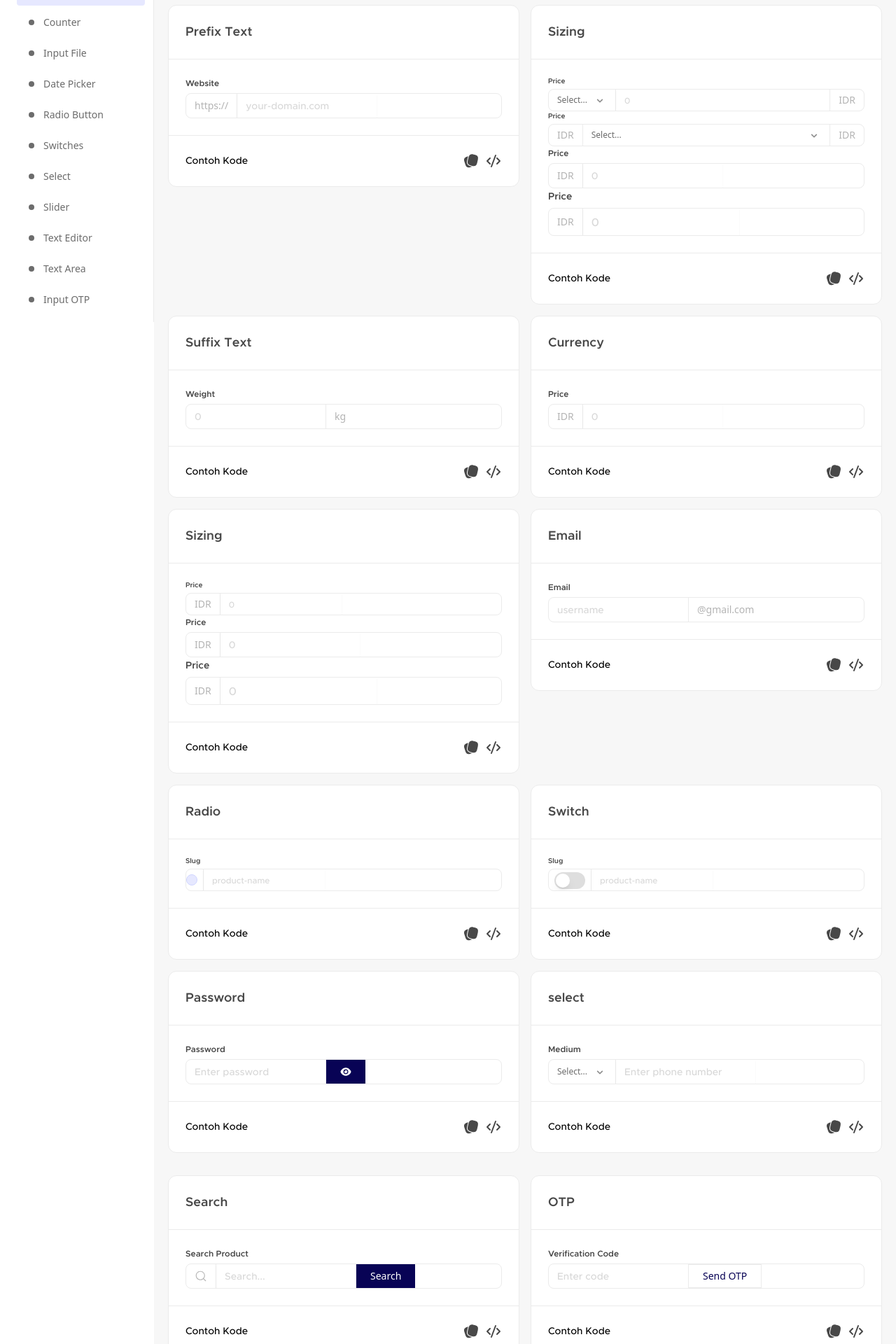
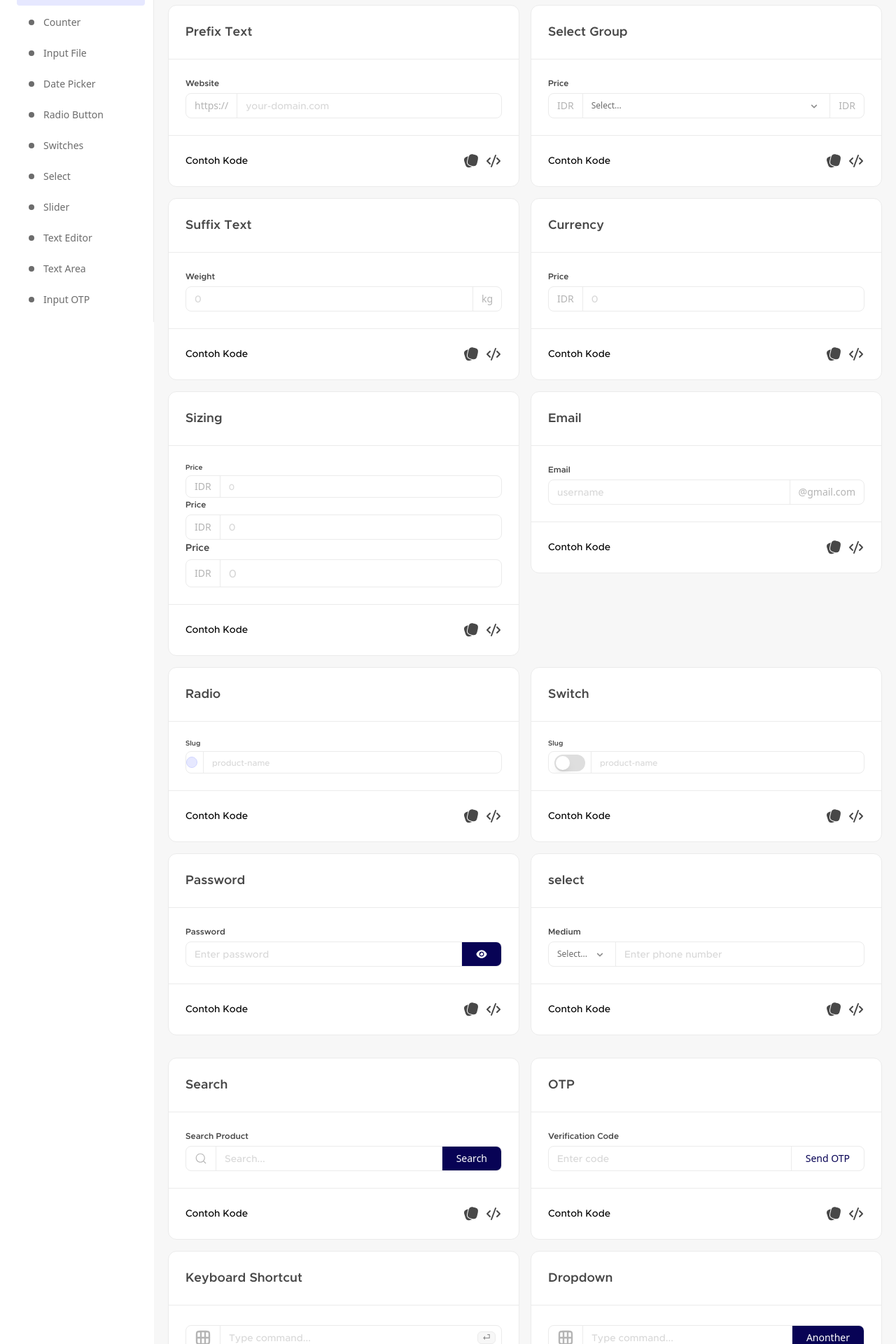
Before and after one commit to metcore/r-kit, a React (Vite) app: page /playground/input-group in a window 1280 px wide. Shown: the part 340-2260 px from the top of the page at 70% size. Built offline with nearby package versions, Linux system fonts and the light colour scheme.

Commit message:
fix: input group

```diff
--- a/src/components/button/button.tsx
+++ b/src/components/button/button.tsx
@@ -88,7 +88,7 @@ export const Button = (props: ButtonProps) => {
     }),
     className,
     'gap-2',
-    inGroup && 'h-full rounded-none'
+    inGroup && 'h-full rounded-none border-0'
   );
 
   let buttonElement: React.ReactNode;
--- a/src/components/input/input-password.tsx
+++ b/src/components/input/input-password.tsx
@@ -1,7 +1,7 @@
 import { useState } from 'react';
 import { Button } from '../button';
 import { Icon } from '../icons';
-import { InputGroup, InputGroupText } from '../input-group';
+import { InputGroup, InputGroupControl, InputGroupText } from '../input-group';
 import { Input, type InputProps } from './input';
 
 export function InputPassword({
@@ -29,12 +29,14 @@ export function InputPassword({
       <InputGroupText>
         <Icon name="lock" />
       </InputGroupText>
+      <InputGroupControl>
         <Input
           type={showPassword ? 'text' : 'password'}
           placeholder="Enter password"
           value={value}
           onChange={onChange}
         />
+      </InputGroupControl>
 
       <Button variant="tertiary" onClick={() => setShowPassword(!showPassword)}>
         <Icon name={showPassword ? 'eye-open' : 'eye'} size={16} />
--- a/src/components/input/input-phone-number.tsx
+++ b/src/components/input/input-phone-number.tsx
@@ -1,5 +1,5 @@
 import { useEffect, useMemo, useState } from 'react';
-import { InputGroup } from '../input-group';
+import { InputGroup, InputGroupControl } from '../input-group';
 import { Input, type InputProps } from './input';
 import { Select, type SelectGroup, type SelectOption } from '../select';
 import countries from '../../assets/countries.json';
@@ -135,6 +135,7 @@ export function InputPhoneNumber({
         renderOption={UserOptionRenderer}
         renderValue={renderValue}
       />
+      <InputGroupControl>
         <Input
           placeholder={placeholder}
           value={value?.value ?? ''}
@@ -142,6 +143,7 @@ export function InputPhoneNumber({
           onChange={handleNumberChange}
           clearAble={clearAble}
         />
+      </InputGroupControl>
     </InputGroup>
   );
 }
--- a/src/components/input/input-variants.ts
+++ b/src/components/input/input-variants.ts
@@ -1,7 +1,7 @@
 import { cva, type VariantProps } from 'class-variance-authority';
 
 export const inputVariants = cva(
-  'w-full min-w-0 rounded-lg border bg-transparent px-3 py-2 text-base font-medium text-gray-800 shadow-xs transition outline-none placeholder:text-gray-500',
+  'min-w-0 rounded-lg border bg-transparent px-3 text-base font-medium text-gray-800 transition outline-none placeholder:text-gray-500',
   {
     variants: {
       size: {
--- a/src/components/input/input.tsx
+++ b/src/components/input/input.tsx
@@ -5,6 +5,7 @@ import { FormField } from '../form';
 import { Icon, type IconNameProps } from '../icons';
 import { useInputGroup, useInputGroupControl } from '../input-group';
 import { Button } from '../button';
+import { selectSize } from '../select/selectSize';
 
 export type InputSize = NonNullable<InputVariantProps['size']>;
 
@@ -143,6 +144,7 @@ export const Input = React.forwardRef<HTMLInputElement, InputProps>(
             ? cn('min-w-0 bg-transparent', inControl && 'flex-1')
             : cn(
                 'w-full overflow-hidden rounded-lg border bg-white',
+                selectSize({ size: resolvedSize }),
                 hasError
                   ? 'border-danger-500 focus-within:border-danger-500'
                   : 'focus-within:border-primary-300 border-gray-200'
@@ -182,6 +184,7 @@ export const Input = React.forwardRef<HTMLInputElement, InputProps>(
           className={cn(
             inputVariants({ size: resolvedSize }),
             'font-metropolis min-w-0! rounded-none border-none focus-visible:outline-none',
+            !inGroup && 'h-full',
             (!inGroup || inControl) && 'w-full',
             Boolean(leftAddon) && 'pl-2',
             Boolean(rightAddon) && 'pr-2',
--- a/src/components/select/select.tsx
+++ b/src/components/select/select.tsx
@@ -101,7 +101,6 @@ export function Select<Extra extends object = object>({
   filterOption?: SelectFilterOption<Extra>;
   isLoading?: boolean;
 }) {
-  // --- state --------------------------------------------------------------
   const [isOpen, setIsOpen] = useState(false);
   const [searchTerm, setSearchTerm] = useState('');
   const [highlightedIndex, setHighlightedIndex] = useState(0);
@@ -112,14 +111,12 @@ export function Select<Extra extends object = object>({
     visibility: 'hidden',
   });
 
-  // --- refs ---------------------------------------------------------------
   const containerRef = useRef<HTMLDivElement>(null);
   const menuRef = useRef<HTMLDivElement>(null);
   const searchInputRef = useRef<HTMLInputElement>(null);
   const optionRefs = useRef<(HTMLDivElement | null)[]>([]);
   const listContainerRef = useRef<HTMLDivElement>(null);
 
-  // --- derived flags ------------------------------------------------------
   const isMultiMode: boolean = isMulti || multiple;
   const isDisabledMode: boolean = isDisabled || disabled;
   const isSearchControlled =
@@ -133,18 +130,10 @@ export function Select<Extra extends object = object>({
         : ''
     : searchTerm;
 
-  // --- group context ------------------------------------------------------
   const group = useInputGroup();
-  /**
-   * True when this Select is a direct child of InputGroupControl.
-   * Only in this case does the Select fill its container (flex-1 / w-full).
-   * When inGroup but NOT inControl, the Select remains at intrinsic/content
-   * width so it doesn't compete with a sibling InputGroupControl for space.
-   */
   const inControl = useInputGroupControl();
   const inGroup = group !== null;
 
-  // --- stable refs for callbacks ------------------------------------------
   const onOptionsChangeRef = useRef(onOptionsChange);
   const onOpenChangeRef = useRef(onOpenChange);
   useEffect(() => {
@@ -152,7 +141,6 @@ export function Select<Extra extends object = object>({
     onOpenChangeRef.current = onOpenChange;
   });
 
-  // --- scroll lock in menu ------------------------------------------------
   useEffect(() => {
     const el = menuRef.current;
     if (!isOpen || !el) return;
@@ -167,7 +155,6 @@ export function Select<Extra extends object = object>({
     };
   }, [isOpen]);
 
-  // --- filtering ----------------------------------------------------------
   const { filteredOptions, renderEntries } = useMemo(() => {
     const flat: SelectOption<Extra>[] = [];
     const entries: RenderEntry<Extra>[] = [];
@@ -245,7 +232,6 @@ export function Select<Extra extends object = object>({
     return arr.map(toOption);
   }, [value, toOption]);
 
-  // --- scroll handler for infinite load -----------------------------------
   const handleScroll = useCallback(() => {
     const el = listContainerRef.current;
     if (!el || Boolean(isLoadingMore)) return;
@@ -258,7 +244,6 @@ export function Select<Extra extends object = object>({
     }
   }, [isLoadingMore, onLoadMore, treshold]);
 
-  // --- menu positioning ---------------------------------------------------
   const updateMenuPosition = useCallback(() => {
     const el = containerRef.current;
     if (!el) return;
@@ -500,7 +485,6 @@ export function Select<Extra extends object = object>({
   const showClearButton = isClearable && selectedOptions.length > 0;
   const hasError = fieldHasError(errorMessages);
 
-  // --- option item renderer -----------------------------------------------
   const renderOptionItem = (option: SelectOption<Extra>, index: number) => {
     const selected = isSelected(option);
     const highlighted = index === highlightedIndex;
@@ -536,7 +520,6 @@ export function Select<Extra extends object = object>({
     );
   };
 
-  // --- event handlers -----------------------------------------------------
   const handleClickInput = () => {
     if (isDisabledMode) return;
     setIsOpen((prev) => !prev);
@@ -764,6 +747,7 @@ export function Select<Extra extends object = object>({
       description={description}
       hint={hint}
       required={required}
+      size={size}
       tooltip={tooltip}
     >
       {content}
--- a/src/components/select/selectSize.ts
+++ b/src/components/select/selectSize.ts
@@ -3,9 +3,9 @@ import { cva, type VariantProps } from 'class-variance-authority';
 export const selectSize = cva('', {
   variants: {
     size: {
-      sm: 'min-h-8 text-xs',
-      md: 'min-h-9 text-sm',
-      lg: 'min-h-10 text-base',
+      sm: 'h-8 text-xs',
+      md: 'h-9 text-sm',
+      lg: 'h-10 text-base',
     },
   },
 
--- a/src/playground/pages/form-field/InputGroupPage.tsx
+++ b/src/playground/pages/form-field/InputGroupPage.tsx
@@ -346,19 +346,6 @@ const codeDisabled = dedent(`
   }
 `);
 
-const codeErrorState = dedent(`
-  import { InputGroup } from '@herca/r-kit/input-group/input-group';
-  import { Input } from '@herca/r-kit/input';
-
-  export default function ErrorStateExample() {
-    return (
-      <InputGroup label="Email" errorMessages="Email already exists">
-        <Input placeholder="email@example.com" />
-      </InputGroup>
-    );
-  }
-`);
-
 const codeFileUpload = dedent(`
   import { useState } from 'react';
   import { InputGroup } from '@herca/r-kit/input-group/input-group';
@@ -567,29 +554,18 @@ export default function InputGroupPage() {
             </InputGroup>
           </MainSection>
 
-          <MainSection code={codeCurrency} title="Sizing" className="flex-1">
+          <MainSection
+            code={codeCurrency}
+            title="Select Group"
+            className="flex-1"
+          >
             <div className="flex-column gap-2">
-              <InputGroup size="sm" label="Price">
-                <Select />
-                <InputGroupControl>
-                  <Input placeholder="0" />
-                </InputGroupControl>
-                <InputGroupText>IDR</InputGroupText>
-              </InputGroup>
-              <InputGroup size="sm" label="Price">
+              <InputGroup size="md" label="Price">
                 <InputGroupText>IDR</InputGroupText>
                 <InputGroupControl>
                   <Select />
                 </InputGroupControl>
                 <InputGroupText>IDR</InputGroupText>
-              </InputGroup>
-              <InputGroup size="md" label="Price">
-                <InputGroupText>IDR</InputGroupText>
-                <Input placeholder="0" />
-              </InputGroup>
-              <InputGroup size="lg" label="Price">
-                <InputGroupText>IDR</InputGroupText>
-                <Input placeholder="0" />
               </InputGroup>
             </div>
           </MainSection>
@@ -600,7 +576,9 @@ export default function InputGroupPage() {
             className="flex-1"
           >
             <InputGroup label="Weight">
+              <InputGroupControl>
                 <Input placeholder="0" />
+              </InputGroupControl>
               <InputGroupText>kg</InputGroupText>
             </InputGroup>
           </MainSection>
@@ -608,7 +586,9 @@ export default function InputGroupPage() {
           <MainSection code={codeCurrency} title="Currency" className="flex-1">
             <InputGroup label="Price">
               <InputGroupText>IDR</InputGroupText>
+              <InputGroupControl>
                 <Input placeholder="0" />
+              </InputGroupControl>
             </InputGroup>
           </MainSection>
 
@@ -616,7 +596,9 @@ export default function InputGroupPage() {
             <div className="flex-column gap-2">
               <InputGroup size="sm" label="Price">
                 <InputGroupText>IDR</InputGroupText>
+                <InputGroupControl>
                   <Input placeholder="0" />
+                </InputGroupControl>
               </InputGroup>
               <InputGroup size="md" label="Price">
                 <InputGroupText>IDR</InputGroupText>
@@ -631,7 +613,9 @@ export default function InputGroupPage() {
 
           <MainSection code={codeEmail} title="Email" className="flex-1">
             <InputGroup label="Email">
+              <InputGroupControl>
                 <Input placeholder="username" />
+              </InputGroupControl>
               <InputGroupText>@gmail.com</InputGroupText>
             </InputGroup>
           </MainSection>
@@ -652,11 +636,12 @@ export default function InputGroupPage() {
 
           <MainSection code={codePassword} title="Password" className="flex-1">
             <InputGroup label="Password">
+              <InputGroupControl>
                 <Input
                   type={showPassword ? 'text' : 'password'}
                   placeholder="Enter password"
                 />
-
+              </InputGroupControl>
               <Button
                 variant="default"
                 onClick={() => setShowPassword(!showPassword)}
@@ -688,7 +673,9 @@ export default function InputGroupPage() {
                 <Icon name="search" size={18} />
               </InputGroupText>
 
+              <InputGroupControl>
                 <Input placeholder="Search..." />
+              </InputGroupControl>
 
               <Button color="primary"> Search </Button>
             </InputGroup>
@@ -696,7 +683,9 @@ export default function InputGroupPage() {
 
           <MainSection code={codeOtp} title="OTP" className="flex-1">
             <InputGroup label="Verification Code">
+              <InputGroupControl>
                 <Input placeholder="Enter code" />
+              </InputGroupControl>
 
               <Button variant="outline"> Send OTP </Button>
             </InputGroup>
@@ -712,8 +701,9 @@ export default function InputGroupPage() {
                 <Icon name="table" />
               </InputGroupText>
 
+              <InputGroupControl>
                 <Input placeholder="Type command..." />
-
+              </InputGroupControl>
               <InputGroupKbd> ⏎ </InputGroupKbd>
             </InputGroup>
           </MainSection>
@@ -728,7 +718,9 @@ export default function InputGroupPage() {
                 <Icon name="table" />
               </InputGroupText>
 
+              <InputGroupControl>
                 <Input placeholder="Type command..." />
+              </InputGroupControl>
               <Dropdown>
                 <DropdownTrigger>
                   <Button color="primary">Anonther</Button>
@@ -756,8 +748,9 @@ export default function InputGroupPage() {
             className="flex-1"
           >
             <InputGroup label="Customer">
+              <InputGroupControl>
                 <Input placeholder="Select customer..." />
-
+              </InputGroupControl>
               <Button variant="outline">
                 <Icon name="user" />
               </Button>
@@ -778,15 +771,6 @@ export default function InputGroupPage() {
             </InputGroup>
           </MainSection>
 
-          <MainSection
-            code={codeErrorState}
-            title="Error State"
-            className="flex-1"
-          >
-            <InputGroup label="Email" errorMessages="Email already exists">
-              <Input placeholder="email@example.com" />
-            </InputGroup>
-          </MainSection>
           <MainSection code={codeFileUpload} title="file upload">
             <InputGroup>
               <InputFile
@@ -795,7 +779,9 @@ export default function InputGroupPage() {
                 buttonVariant="tertiary"
                 multiple
               />
+              <InputGroupControl>
                 <Input placeholder="Search..." />
+              </InputGroupControl>
               <Button onClick={() => setModal(true)} tooltip="tooltip">
                 Create <Icon name="plus" size={15} />
               </Button>
--- a/src/playground/pages/form-field/SelectPage.tsx
+++ b/src/playground/pages/form-field/SelectPage.tsx
@@ -220,7 +220,7 @@ function SelectPage() {
               onChange={(v) => {
                 setSelectedUserBasic(v as SelectOption<ExtraUser> | null);
               }}
-              placeholder="Cari22 & pilih user…"
+              placeholder="Cari & pilih user…"
             />
             {searchValue}
           </MainSection>
@@ -265,6 +265,46 @@ function SelectPage() {
               }
               placeholder="Cari & pilih user…"
               disabled={true}
+              isClearable
+              onLoadMore={posts.hasMore ? users.loadMore : undefined}
+              isLoadingMore={users.isLoadingMore}
+            />
+          </MainSection>
+          <MainSection
+            title="Select Size"
+            className="flex-1"
+            code={codeExampleSelectDisabled}
+          >
+            <Select
+              onChange={(v) =>
+                setSelectedUser(v as SelectOption<ExtraUser> | null)
+              }
+              size="sm"
+              placeholder="Cari & pilih user…"
+              isClearable
+              onLoadMore={posts.hasMore ? users.loadMore : undefined}
+              isLoadingMore={users.isLoadingMore}
+            />
+            <Select
+              options={[{ label: 'Tes user', value: 1 }]}
+              value={{ label: 'Tes user', value: 1 }}
+              size="md"
+              onChange={(v) =>
+                setSelectedUser(v as SelectOption<ExtraUser> | null)
+              }
+              placeholder="Cari & pilih user…"
+              isClearable
+              onLoadMore={posts.hasMore ? users.loadMore : undefined}
+              isLoadingMore={users.isLoadingMore}
+            />
+            <Select
+              options={[{ label: 'Tes user', value: 1 }]}
+              value={{ label: 'Tes user', value: 1 }}
+              size="lg"
+              onChange={(v) =>
+                setSelectedUser(v as SelectOption<ExtraUser> | null)
+              }
+              placeholder="Cari & pilih user…"
               isClearable
               onLoadMore={posts.hasMore ? users.loadMore : undefined}
               isLoadingMore={users.isLoadingMore}
```
Lines whose indentation alone changed are shown as unchanged.
